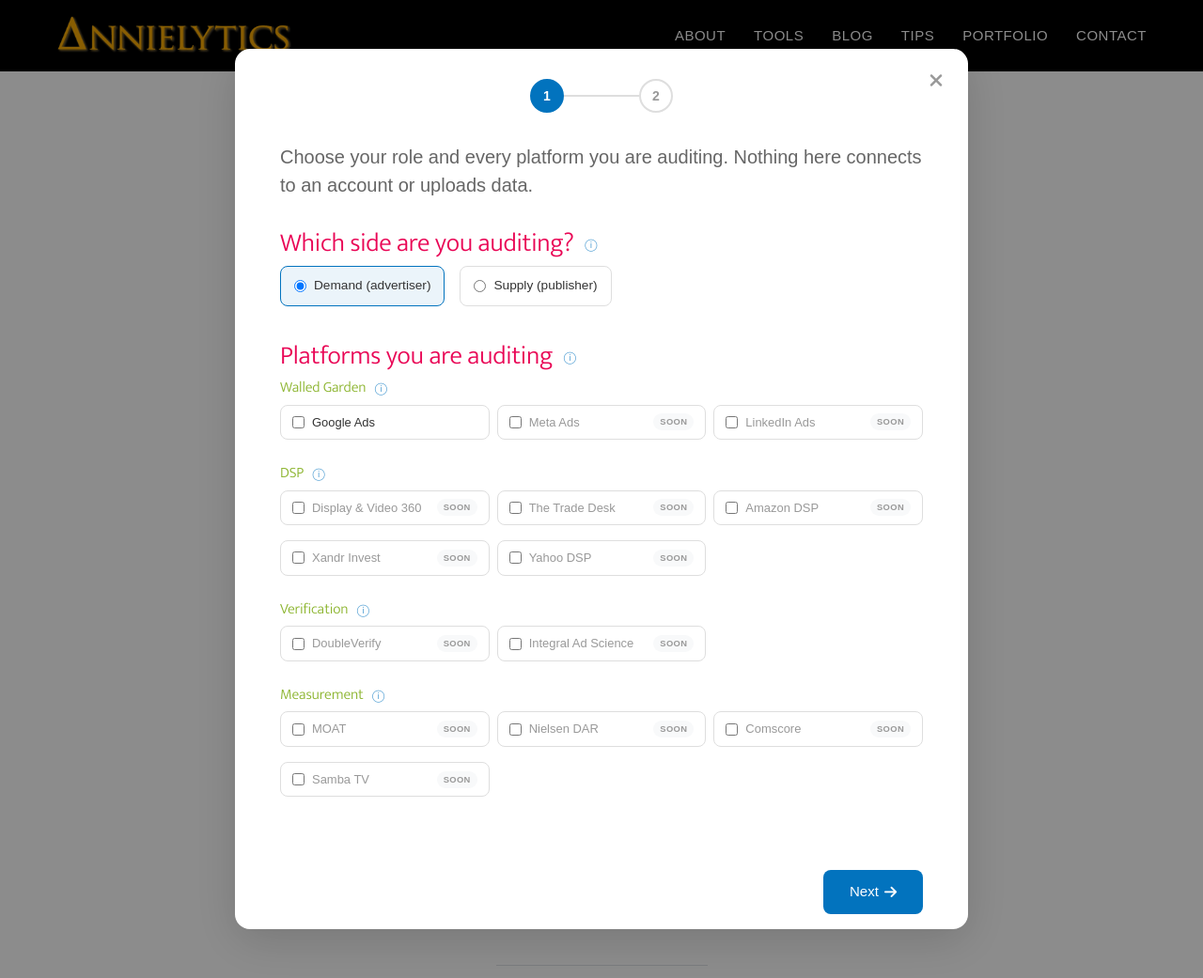
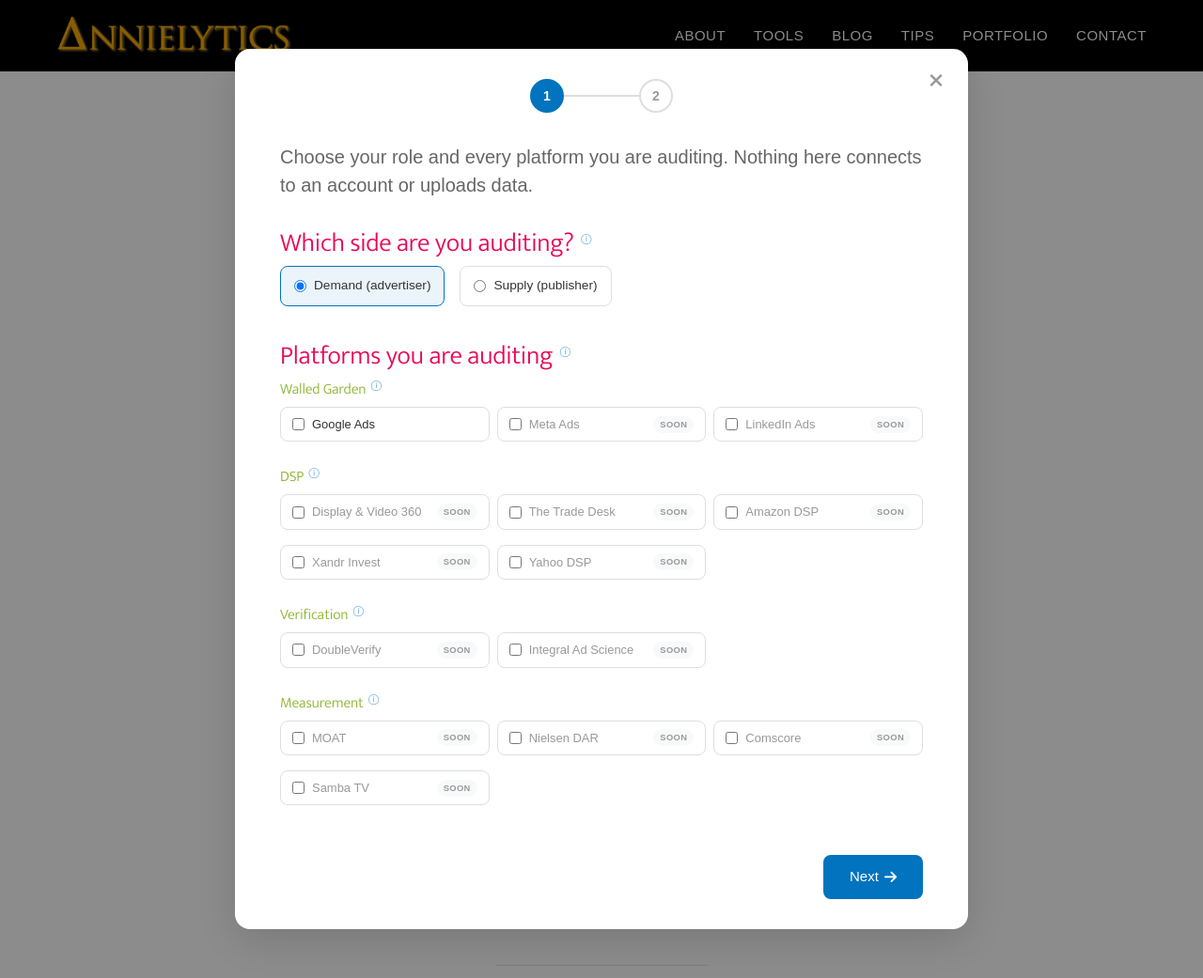
Before and after one commit to i-make-data-sexy/auditmaton-ads, a Flask app: page /intake/ in a window 1280 px wide. Shown: the whole page at 94% size. Run offline with Flask 3, Linux system fonts and the light colour scheme; some libraries are stand-ins or nearby versions; some web fonts are replaced.

Commit message:
Intake: pin nav (form flex column) + raise info icons to exponent position
- #intake-form is now a flex column inside the flex modal, so the panel
  scrolls and the Next/Back nav stays pinned and visible (it was clipped
  below the fold on shorter viewports)
- info icons: vertical-align super, 11px, tight 2px margin (exponent look)

Co-Authored-By: Claude Opus 4.8 (1M context) <noreply@anthropic.com>

```diff
--- a/static/css/intake.css
+++ b/static/css/intake.css
@@ -116,8 +116,20 @@
 
 
 /* ========================================================================
-   Step Panels + Sections
+   Form + Step Panels + Sections
    ======================================================================== */
+
+/* The form wraps the panels + nav inside the flex-column modal, so it must
+   itself be a flex column: the panel scrolls and the nav stays pinned and
+   visible. Without this the nav (Next / Back) is clipped below the fold. */
+#intake-form {
+    display: flex;
+    flex-direction: column;
+    flex: 1;
+    min-height: 0;
+    overflow: hidden;
+}
+
 .intake-panel {
     display: none;
     padding: 32px 48px;
@@ -314,10 +326,10 @@
    the parent, which balloons inside the large section/group headings)
    ======================================================================== */
 .intake-modal .info-icon {
-    font-size: 13px;
-    vertical-align: middle;
+    font-size: 11px;
+    vertical-align: super;
     padding: 0;
-    margin-left: 6px;
+    margin-left: 2px;
     color: var(--color-brand-blue-light);
 }
 
```
